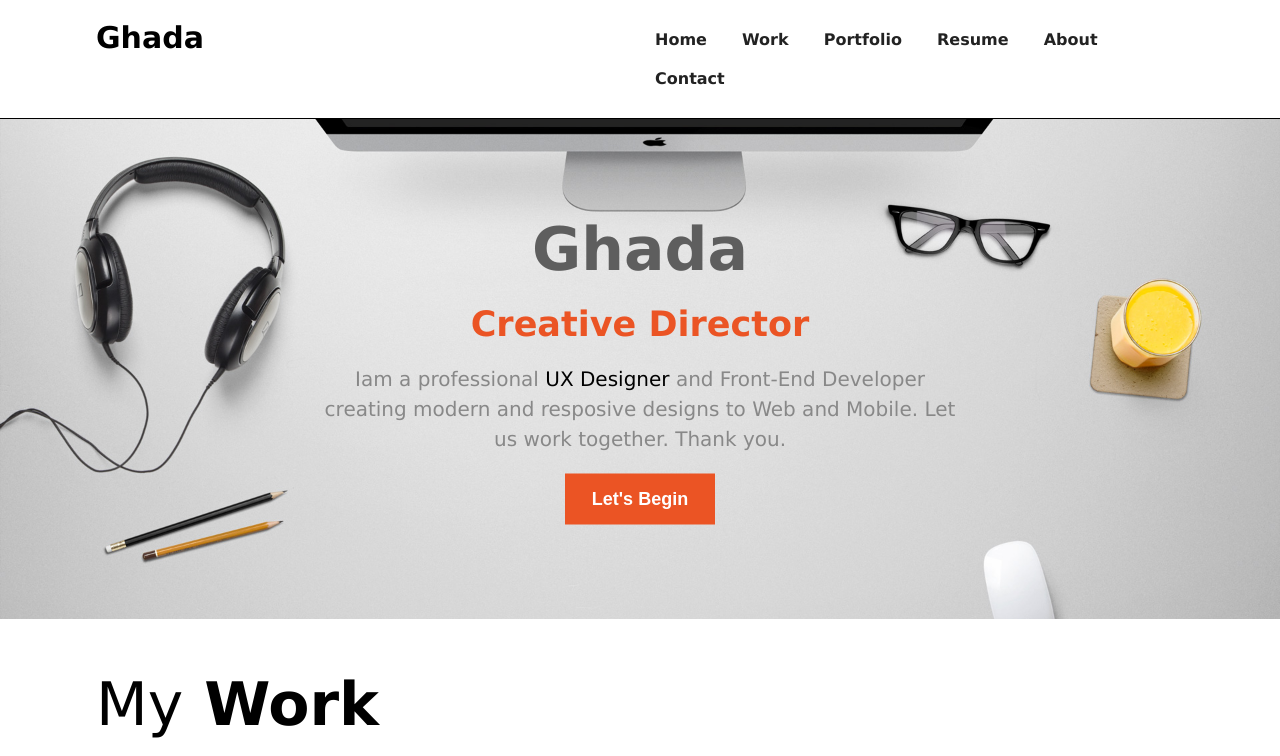
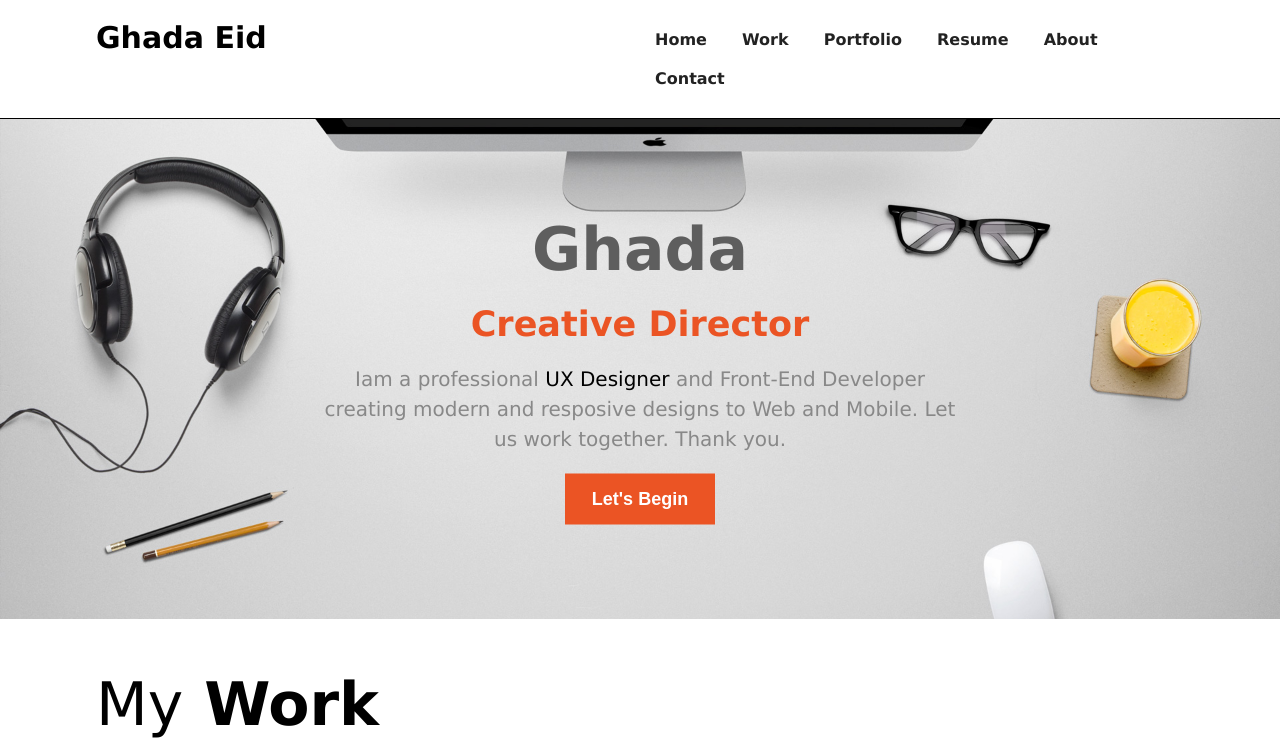
Before and after one commit to ghadamohsen/Design5, a plain HTML site: page index.html in a window 1280 px wide. Shown: the top 756 px of the page. Drawn offline with Linux system fonts and the light colour scheme.

Commit message:
Update index.html

```diff
--- a/index.html
+++ b/index.html
@@ -14,7 +14,7 @@
         <div class="container">
 
             <div class="logo">
-                <h2 class="logo-text">Ghada</h2>
+                <h2 class="logo-text">Ghada Eid</h2>
             </div><!-- ./logo -->
 
             <input type="checkbox" id="nav">
```
